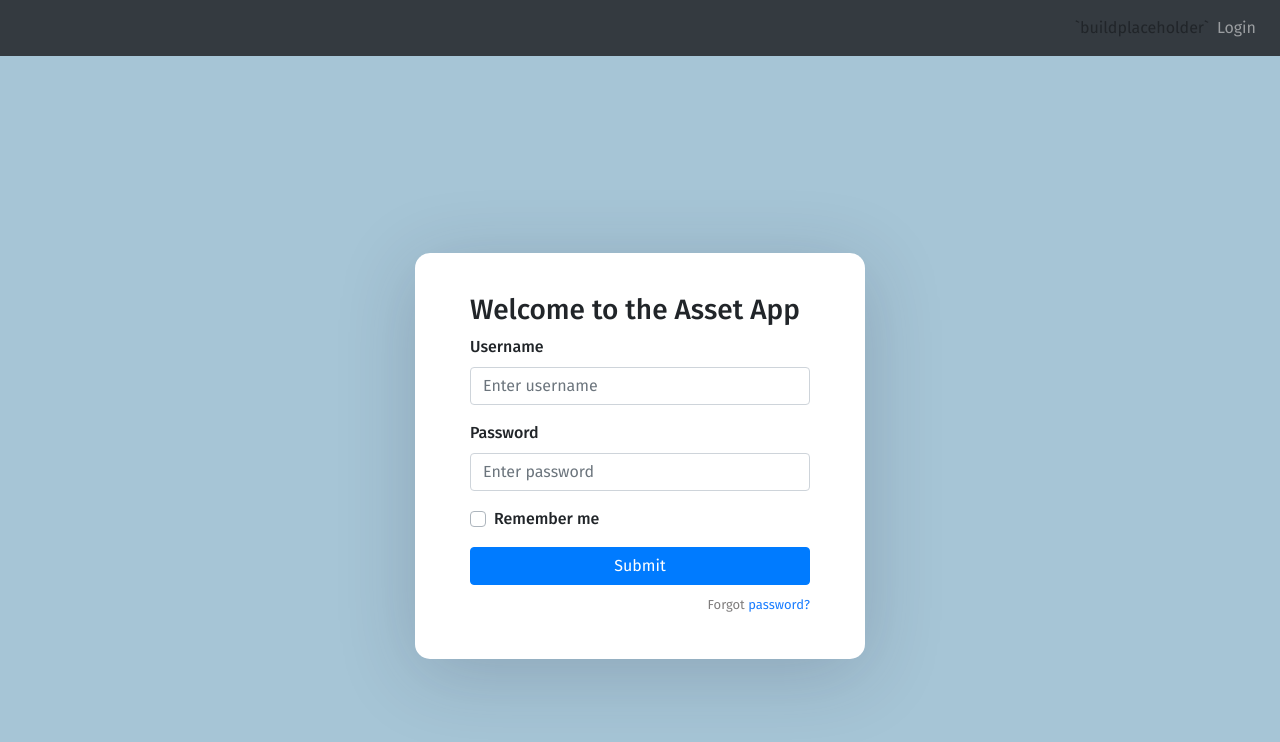
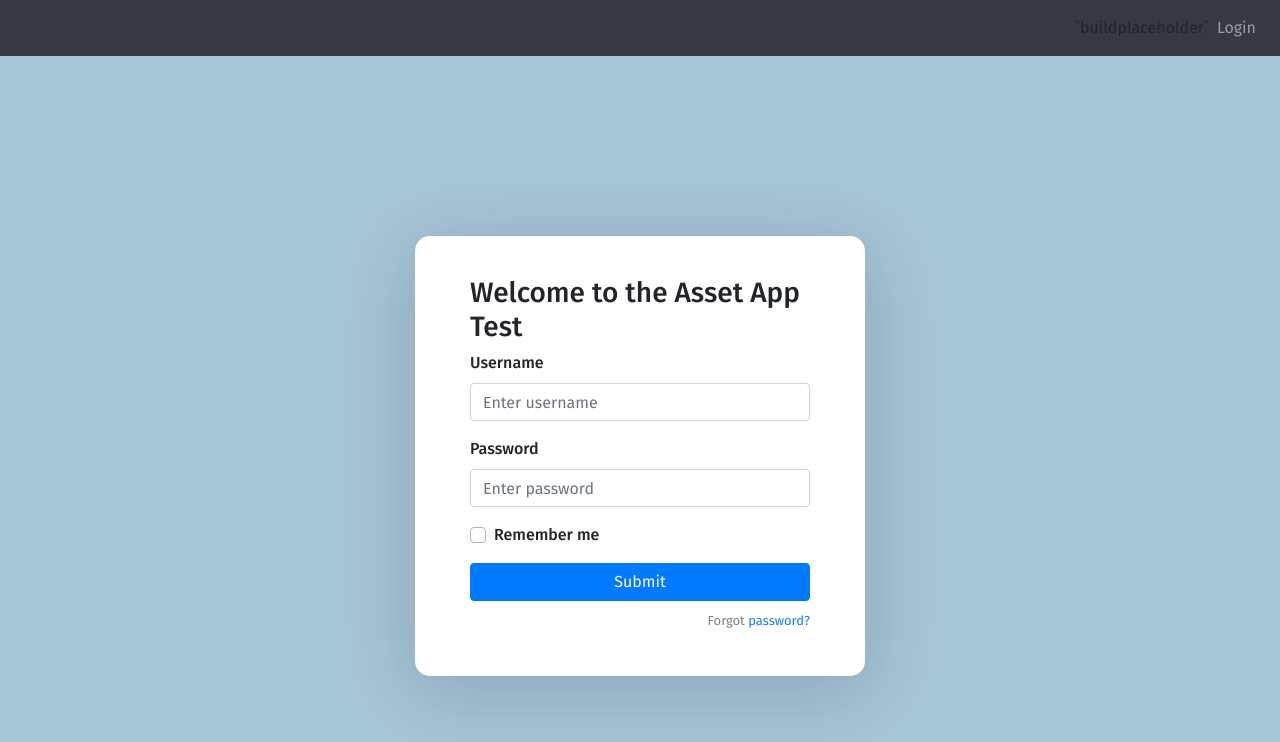
Before and after one commit to AndreivanP/FE_PatrimonyManagement, a React (Create React App) app: page / in a window 1280 px wide. Shown: the top 742 px of the page. Built offline with nearby package versions, Linux system fonts and the light colour scheme.

Commit message:
Test login change

```diff
--- a/src/components/login/LoginForm.component.js
+++ b/src/components/login/LoginForm.component.js
@@ -36,7 +36,7 @@ class LoginForm extends Component {
     render() {
         return (
             <div>
-                <h3>Welcome to the Asset App</h3>
+                <h3>Welcome to the Asset App Test</h3>
 
                 <div className="form-group">
                     {this.state.hasLoginFailed && <div className="alert alert-warning">Invalid Credentials</div>}
```
